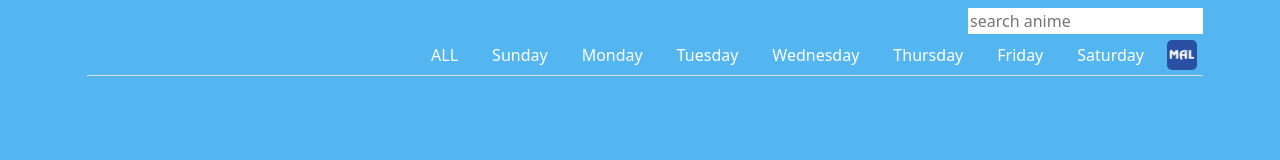
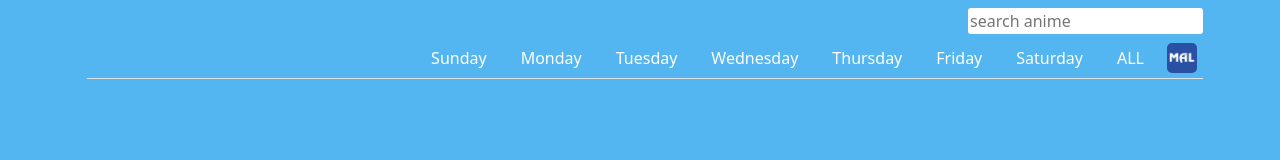
Before and after one commit to tommytran8/DailyAnime, a website: page static/index.html in a window 1280 px wide. Drawn offline with nearby package versions, Linux system fonts and the light colour scheme; no server answers.

Commit message:
minor change to search bar

```diff
--- a/static/index.html
+++ b/static/index.html
@@ -25,7 +25,6 @@
 
                         <div class="nav nav-tabs justify-content-end" id="nav-tab" role="tablist">
                           <!-- <button class="nav-link active" data-bs-toggle="tab" data-bs-target="#nav-home" type="button" role="tab" aria-controls="nav-home" aria-selected="true" id="Sunday">Sunday</button> -->
-                          <button class="nav-link" data-bs-toggle="tab" data-bs-target="#nav-contact" type="button" role="tab" aria-controls="nav-contact" aria-selected="false" id="ALL">ALL</button>
                           <button class="nav-link" data-bs-toggle="tab" data-bs-target="#nav-profile" type="button" role="tab" aria-controls="nav-profile" aria-selected="false" id="Sunday">Sunday</button>
                           <button class="nav-link" data-bs-toggle="tab" data-bs-target="#nav-profile" type="button" role="tab" aria-controls="nav-profile" aria-selected="false" id="Monday">Monday</button>
                           <button class="nav-link" data-bs-toggle="tab" data-bs-target="#nav-profile" type="button" role="tab" aria-controls="nav-profile" aria-selected="false" id="Tuesday">Tuesday</button>
@@ -33,6 +32,7 @@
                           <button class="nav-link" data-bs-toggle="tab" data-bs-target="#nav-contact" type="button" role="tab" aria-controls="nav-contact" aria-selected="false" id="Thursday">Thursday</button>
                           <button class="nav-link" data-bs-toggle="tab" data-bs-target="#nav-contact" type="button" role="tab" aria-controls="nav-contact" aria-selected="false" id="Friday">Friday</button>
                           <button class="nav-link" data-bs-toggle="tab" data-bs-target="#nav-contact" type="button" role="tab" aria-controls="nav-contact" aria-selected="false" id="Saturday">Saturday</button>
+                          <button class="nav-link" data-bs-toggle="tab" data-bs-target="#nav-contact" type="button" role="tab" aria-controls="nav-contact" aria-selected="false" id="ALL">ALL</button>
                           <button type="button" id="MAL"><img src="./MAL_logo.png" alt="MAL" width=30 style="border-radius: 5px;"></button>
                         </div>
                     </nav>
--- a/static/main.js
+++ b/static/main.js
@@ -52,6 +52,9 @@ fetch(`${window.location.href}data`)
                     }
                 }
                 else {
+                    // resets search bar
+                    document.getElementById("search").value = null;
+
                     // make all anime not visible
                     for (const component of document.getElementsByClassName("col-sm-12")) {
                         component.style.display = "none";
--- a/static/style.css
+++ b/static/style.css
@@ -29,4 +29,6 @@ button {
 #search {
     border: none;
     outline: none;
+    margin-bottom: 3px;
+    border-radius: 3px;
 }
```
